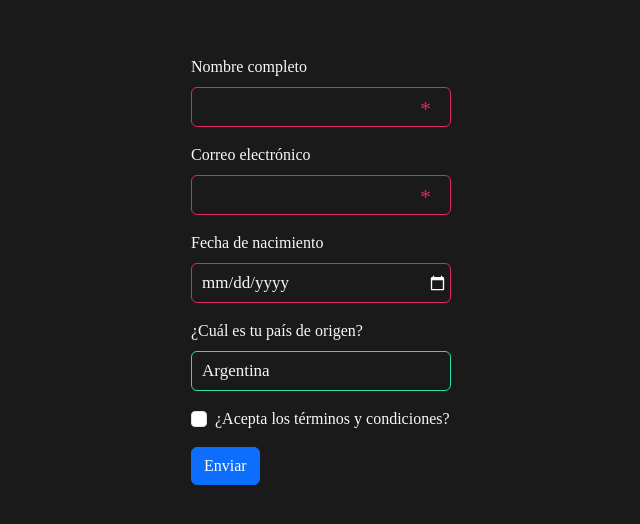
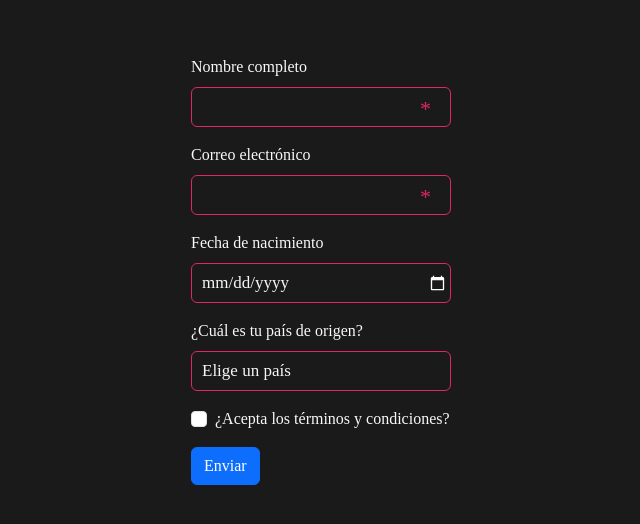
Before and after one commit to jnvillalba/challenge-greydive, a React (Create React App) app: page / in a window 1280 px wide. Shown: the part 130-654 px from the top of the page, without its empty margins (319-959 px from the left). Built offline with nearby package versions, Linux system fonts and the light colour scheme.

Commit message:
Agrego select default

```diff
--- a/src/components/Home.js
+++ b/src/components/Home.js
@@ -45,7 +45,7 @@ const Home = () => {
 
   const { items } = elements ?? {};
   return (
-    <div className="App container">
+    <div className="container">
       <form onSubmit={handleOnSubmit}>
         {items
           ? items.map((item, i) => (
--- a/src/components/Input.css
+++ b/src/components/Input.css
@@ -20,6 +20,7 @@ body {
   position: relative;
 }
 
+.textbox option,
 .textbox select,
 .textbox input {
   width: 260px;
@@ -38,10 +39,12 @@ body {
   background: #1a1a1a;
 }
 
-.textbox select:valid,
+select :valid,
 .textbox input:valid {
   border-color: #26dfae;
 }
+
+
 .textbox select:valid,
 .textbox input:valid,
 .textbox select:valid ~ :is(.asterix, .icon),
@@ -90,3 +93,8 @@ body {
 .form-date[type="date"]::-webkit-calendar-picker-indicator {
   color-scheme: dark;
 }
+
+select:valid {
+  border-color: #26dfae;
+  outline: none;
+}
--- a/src/components/Select.js
+++ b/src/components/Select.js
@@ -13,6 +13,7 @@ const Select = ({ label, name, required, options, handleOnChange }) => {
           required={required}
           onChange={handleOnChange}
         >
+          <option disabled selected value="">Elige un país</option>
           {options.map((option, i) => (
             <option key={i} value={option.value}>
               {option.label}
```
